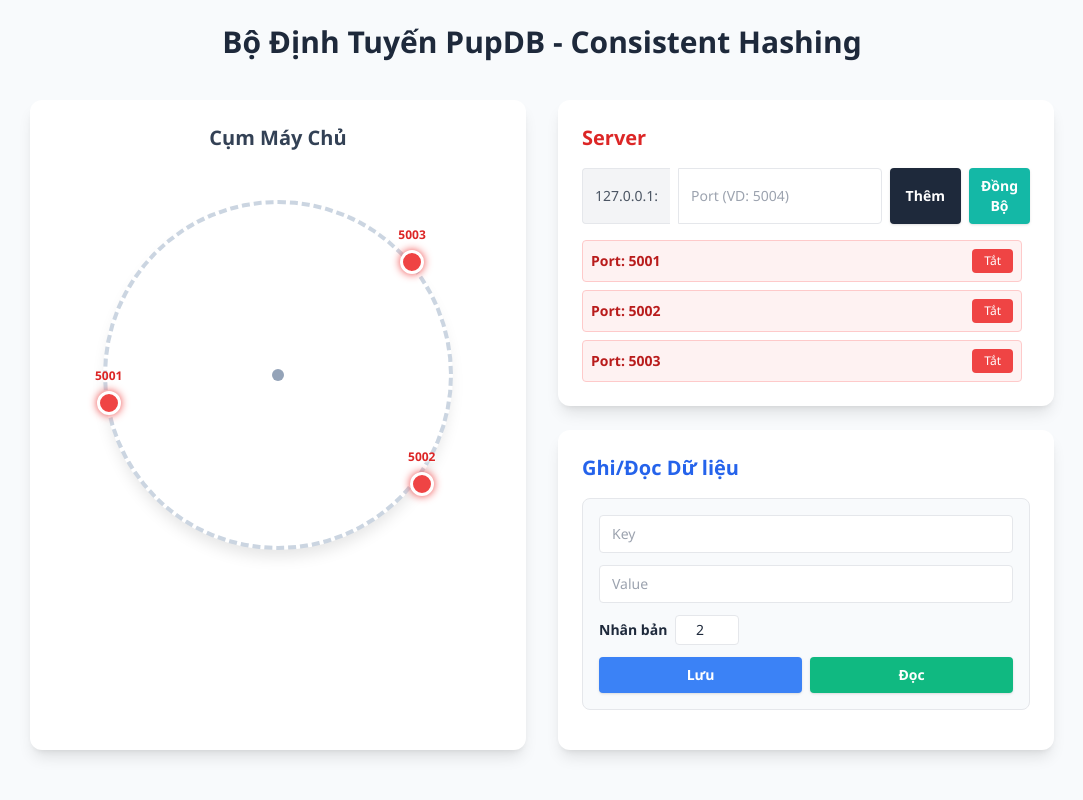
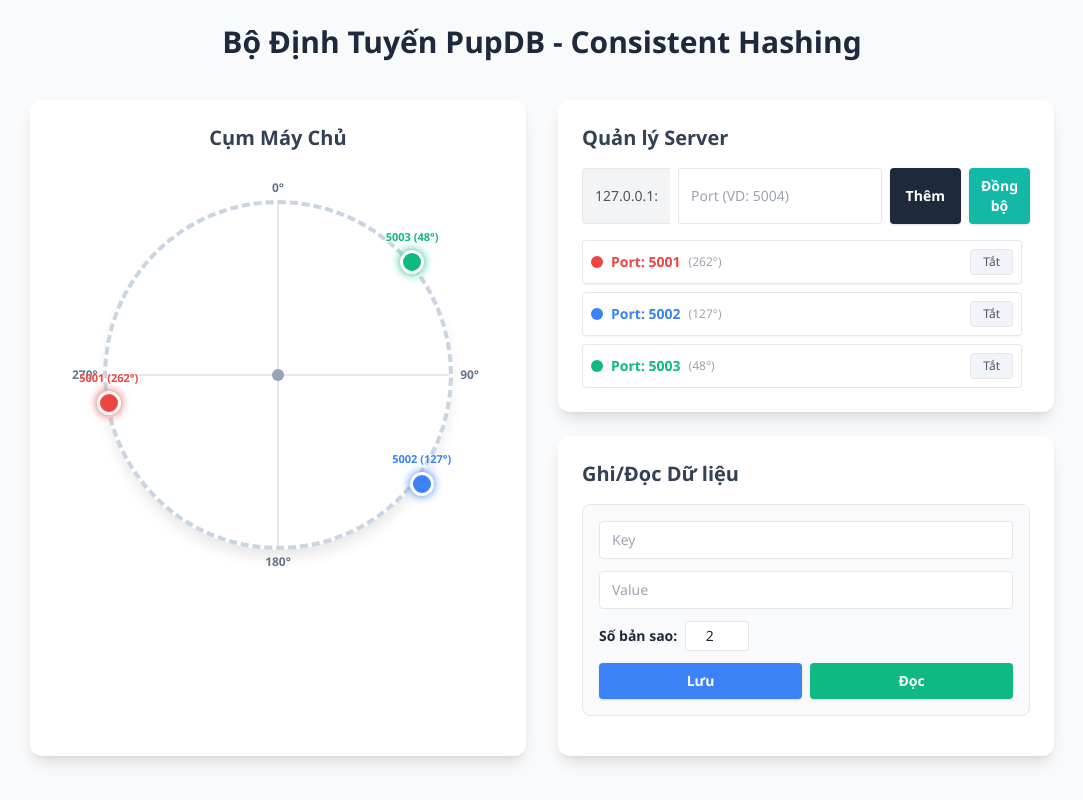
Before and after one commit to nguyenvanbinh05/distributed-system--pupdb, a Flask app: page / in a window 1280 px wide. Shown: the whole page, without its empty margins (98-1181 px from the left). Run offline with Flask 2, Linux system fonts and the light colour scheme; some libraries are stand-ins or nearby versions.

Commit message:
Optimize node and key visualization

```diff
--- a/routes/api.py
+++ b/routes/api.py
@@ -19,7 +19,6 @@ class RealConsistentHashRing:
             self.all_nodes_ui[node_url] = {"angle": angle, "active": True}
             self._rebuild_ring()
 
-    # FIX: Đã sửa lại hàm để nhận thêm tham số force_state
     def toggle_node(self, node_url, force_state=None):
         if node_url in self.all_nodes_ui:
             if force_state is not None:
@@ -47,6 +46,50 @@ class RealConsistentHashRing:
 hash_ring = RealConsistentHashRing()
 stored_keys_info = {}
 
+def rebalance_data():
+    global stored_keys_info
+    migrated_keys = 0
+    for key, info in list(stored_keys_info.items()):
+        old_replicas = info["replicas"]
+        num_replicas = len(old_replicas) if old_replicas else 1
+
+        new_targets = hash_ring.get_target_nodes(key, num_replicas)
+        new_ports = [n.split(':')[-1] for n in new_targets]
+
+        if set(old_replicas) != set(new_ports):
+            value = None
+
+            for port in old_replicas:
+                url = f"http://127.0.0.1:{port}"
+                if url in hash_ring.all_nodes_ui and hash_ring.all_nodes_ui[url]['active']:
+                    try:
+                        res = requests.get(f"{url}/get?key={key}", timeout=1.0).json()
+                        if res.get('status') == 'success':
+                            value = res['value']
+                            break
+                    except: pass
+
+            if value is not None:
+                for target in new_targets:
+                    target_port = target.split(':')[-1]
+                    if target_port not in old_replicas:
+                        try: requests.post(f"{target}/set", json={"key": key, "value": value}, timeout=1.0)
+                        except: pass
+
+                for port in old_replicas:
+                    if port not in new_ports:
+                        url = f"http://127.0.0.1:{port}"
+                        if url in hash_ring.all_nodes_ui and hash_ring.all_nodes_ui[url]['active']:
+                            try: requests.post(f"{url}/delete", json={"key": key}, timeout=1.0)
+                            except: pass
+
+                stored_keys_info[key]["replicas"] = new_ports
+                if "angle" not in stored_keys_info[key]:
+                    stored_keys_info[key]["angle"] = hash_ring._hash_to_angle(key)
+                migrated_keys += 1
+
+    return migrated_keys
+
 @api_bp.route('/status')
 def status():
     return jsonify({"nodes": hash_ring.all_nodes_ui, "keys": stored_keys_info})
@@ -55,15 +98,18 @@ def status():
 def sync_data():
     global stored_keys_info
     new_keys = {}
+    session = requests.Session()
     for url, info in hash_ring.all_nodes_ui.items():
         if info['active']:
             try:
-                res = requests.get(f"{url}/get_all", timeout=1.0).json()
+                res = session.get(f"{url}/get_all", timeout=0.5).json()
                 if res.get('status') == 'success':
                     port = str(res['node'])
                     for k in res.get('keys', []):
-                        if k not in new_keys: new_keys[k] = {"replicas": []}
-                        if port not in new_keys[k]["replicas"]: new_keys[k]["replicas"].append(port)
+                        if k not in new_keys:
+                            new_keys[k] = {"replicas": [], "angle": hash_ring._hash_to_angle(k)}
+                        if port not in new_keys[k]["replicas"]:
+                            new_keys[k]["replicas"].append(port)
             except: pass
     stored_keys_info = new_keys
     return jsonify({"status": "success"})
@@ -71,11 +117,16 @@ def sync_data():
 @api_bp.route('/add_node', methods=['POST'])
 def add_node():
     hash_ring.add_node(request.json['url'])
-    return jsonify({"status": "success"})
+    migrated_count = rebalance_data()
+    msg = f"Server đã online."
+    if migrated_count > 0: msg += f" Tự động di chuyển (Rebalance) thành công {migrated_count} Keys!"
+    return jsonify({"status": "success", "message": msg})
 
 @api_bp.route('/toggle_node', methods=['POST'])
 def toggle():
     hash_ring.toggle_node(request.json['url'])
+    if hash_ring.all_nodes_ui[url]['active']:
+        rebalance_data()
     return jsonify({"status": "success"})
 
 @api_bp.route('/set', methods=['POST'])
@@ -88,14 +139,17 @@ def set_data():
             requests.post(f"{node}/set", json=data, timeout=1.0)
             success.append(node.split(':')[-1])
         except: hash_ring.toggle_node(node, False)
-    stored_keys_info[data['key']] = {"replicas": success}
-    return jsonify({"status": "success", "message": f"Ghi vào: {', '.join(success)}"})
+
+    stored_keys_info[data['key']] = {
+        "replicas": success,
+        "angle": hash_ring._hash_to_angle(data['key'])
+    }
+    return jsonify({"status": "success", "message": f"Ghi thành công vào Port: {', '.join(success)}"})
 
 @api_bp.route('/get')
 def get_data():
     key = request.args.get('key')
-    if key not in stored_keys_info:
-        return jsonify({"status": "error", "message": "Key không tồn tại"})
+    if key not in stored_keys_info: return jsonify({"status": "error", "message": "Key chưa tồn tại"})
 
     for port in stored_keys_info[key]["replicas"]:
         url = f"http://127.0.0.1:{port}"
@@ -103,12 +157,6 @@ def get_data():
             try:
                 res = requests.get(f"{url}/get?key={key}", timeout=1.0).json()
                 if res.get('status') == 'success':
-                    # TRẢ VỀ CẢ TÊN SERVER ĐÃ PHẢN HỒI
-                    return jsonify({
-                        "status": "success",
-                        "value": res['value'],
-                        "fetched_from": f"Port {port}"
-                    })
-            except:
-                hash_ring.toggle_node(url, False)
-    return jsonify({"status": "error", "message": "Server chứa dữ liệu đã bị tắt!"})
+                    return jsonify({"status": "success", "value": res['value'], "fetched_from": f"Port {port}"})
+            except: hash_ring.toggle_node(url, False)
+    return jsonify({"status": "error", "message": "Tất cả server chứa dữ liệu đã sập!"})
--- a/templates/index.html
+++ b/templates/index.html
@@ -47,30 +47,16 @@
         transform: translate(-50%, -50%);
         z-index: 5;
         transition: all 0.4s ease;
+        border: 2px solid white;
       }
       .label {
         position: absolute;
-        font-size: 12px;
+        font-size: 11px;
         font-weight: bold;
         white-space: nowrap;
         transform: translate(-50%, -200%);
         text-shadow: 1px 1px 2px white;
         transition: all 0.4s ease;
-      }
-      .node-active {
-        background: #ef4444;
-        box-shadow: 0 0 8px #ef4444;
-      }
-      .node-inactive {
-        background: #9ca3af;
-        border-color: #f3f4f6;
-      }
-      .text-active {
-        color: #dc2626;
-      }
-      .text-inactive {
-        color: #9ca3af;
-        text-decoration: line-through;
       }
     </style>
   </head>
@@ -84,7 +70,9 @@
         <div
           class="bg-white p-6 rounded-xl shadow-lg flex flex-col items-center"
         >
-          <h2 class="text-xl font-bold mb-2 text-slate-700">Cụm Máy Chủ</h2>
+          <h2 class="text-xl font-bold mb-2 text-slate-700">
+            Cụm Máy Chủ
+          </h2>
           <div id="ui-ring" class="ring-container">
             <div class="center-dot"></div>
           </div>
@@ -92,8 +80,8 @@
 
         <div class="space-y-6">
           <div class="bg-white p-6 rounded-xl shadow-lg">
-            <h2 class="text-xl font-bold mb-4 text-red-600 flex items-center">
-              Server
+            <h2 class="text-xl font-bold mb-4 text-slate-700 flex items-center">
+              Quản lý Server
             </h2>
             <div class="flex gap-2 mb-4">
               <span
@@ -103,7 +91,7 @@
               <input
                 type="number"
                 id="node-port"
-                class="border rounded-r px-3 py-2 w-full text-sm outline-none focus:border-red-500"
+                class="border rounded-r px-3 py-2 w-full text-sm outline-none focus:border-blue-500"
                 placeholder="Port (VD: 5004)"
               />
               <button
@@ -116,7 +104,7 @@
                 onclick="syncData()"
                 class="bg-teal-500 hover:bg-teal-600 text-white px-3 py-2 rounded text-sm font-bold shadow transition"
               >
-                Đồng Bộ
+                Đồng bộ
               </button>
             </div>
             <ul
@@ -126,7 +114,7 @@
           </div>
 
           <div class="bg-white p-6 rounded-xl shadow-lg">
-            <h2 class="text-xl font-bold mb-4 text-blue-600">
+            <h2 class="text-xl font-bold mb-4 text-slate-700">
               Ghi/Đọc Dữ liệu
             </h2>
             <div class="space-y-3 mb-4 bg-slate-50 p-4 rounded-lg border">
@@ -143,7 +131,7 @@
                 placeholder="Value"
               />
               <div class="flex items-center gap-2">
-                <label class="text-sm font-bold">Nhân bản</label>
+                <label class="text-sm font-bold">Số bản sao:</label>
                 <input
                   type="number"
                   id="data-replicas"
@@ -182,6 +170,28 @@
     </div>
 
     <script>
+      const PALETTE = [
+        "#ef4444",
+        "#3b82f6",
+        "#10b981",
+        "#f59e0b",
+        "#8b5cf6",
+        "#ec4899",
+        "#06b6d4",
+        "#f97316",
+        "#84cc16",
+      ];
+      let portColors = {};
+      let colorIdx = 0;
+
+      function getColor(port) {
+        if (!portColors[port]) {
+          portColors[port] = PALETTE[colorIdx % PALETTE.length];
+          colorIdx++;
+        }
+        return portColors[port];
+      }
+
       async function fetchStatus() {
         const res = await fetch("/status");
         const data = await res.json();
@@ -191,22 +201,19 @@
 
       async function syncData(silent = false) {
         if (!silent) showLog("Đang đồng bộ...");
-
         try {
           await fetch("/sync");
           if (!silent) {
-            // Thêm dòng này để cập nhật trạng thái thành công
             showLog("Đã đồng bộ xong dữ liệu từ các Node!");
-
-            // Tùy chọn: Tự động ẩn thông báo sau 2 giây
-            setTimeout(() => {
-              document.getElementById("action-log").style.display = "none";
-            }, 2000);
+            setTimeout(
+              () =>
+                (document.getElementById("action-log").style.display = "none"),
+              2500,
+            );
           }
         } catch (error) {
           if (!silent) showLog("Lỗi đồng bộ!", true);
         }
-
         fetchStatus();
       }
 
@@ -215,21 +222,66 @@
         nodeList.innerHTML = "";
         for (const [url, info] of Object.entries(nodes)) {
           const port = url.split(":").pop();
+          const nodeColor = info.active ? getColor(port) : "#9ca3af";
+
           nodeList.innerHTML += `
-                    <li class="flex justify-between items-center bg-${info.active ? "red-50" : "gray-100"} p-2 rounded border border-${info.active ? "red-200" : "gray-300"}">
-                        <span class="text-sm font-bold ${info.active ? "text-red-700" : "text-gray-500 line-through"}">Port: ${port}</span>
-                        <button onclick="toggleNode('${url}')" class="text-xs ${info.active ? "bg-red-500" : "bg-green-500"} text-white px-3 py-1 rounded transition">
+                    <li class="flex justify-between items-center bg-white p-2 rounded border shadow-sm">
+                        <span class="text-sm font-bold flex items-center gap-2" style="color: ${nodeColor}; ${!info.active ? "text-decoration: line-through;" : ""}">
+                            <span style="width:12px; height:12px; border-radius:50%; background-color:${nodeColor}"></span>
+                            Port: ${port} <span class="font-normal text-xs text-gray-400">(${info.angle}°)</span>
+                        </span>
+                        <button onclick="toggleNode('${url}')" class="text-xs bg-slate-100 hover:bg-slate-200 border px-3 py-1 rounded transition text-slate-600">
                             ${info.active ? "Tắt" : "Bật"}
                         </button>
                     </li>`;
         }
         const keyList = document.getElementById("key-list");
         keyList.innerHTML = "";
+
+        let keysByPort = {};
+        for (const url of Object.keys(nodes)) {
+          keysByPort[url.split(":").pop()] = [];
+        }
+
         for (const [key, info] of Object.entries(keys)) {
+          if (!info.replicas) continue;
+
+          info.replicas.forEach((port, index) => {
+            if (!keysByPort[port]) keysByPort[port] = [];
+            keysByPort[port].push({
+              name: key,
+              angle: info.angle,
+              isPrimary: index === 0,
+            });
+          });
+        }
+
+
+        for (const [port, portKeys] of Object.entries(keysByPort)) {
+          if (portKeys.length === 0) continue;
+
+          const nodeColor = nodes[`http://127.0.0.1:${port}`]?.active
+            ? getColor(port)
+            : "#9ca3af";
+
           keyList.innerHTML += `
-                    <li class="bg-blue-50 p-2 rounded border border-blue-100 flex justify-between items-center">
-                        <b>${key}</b> <span class="text-xs text-slate-500">Node: ${info.replicas.join(", ")}</span>
-                    </li>`;
+                    <div class="text-xs font-bold mt-4 mb-2 flex items-center gap-1" style="color: ${nodeColor}">
+                        <svg class="w-4 h-4" fill="none" stroke="currentColor" viewBox="0 0 24 24" xmlns="http://www.w3.org/2000/svg"><path stroke-linecap="round" stroke-linejoin="round" stroke-width="2" d="M5 8h14M5 8a2 2 0 110-4h14a2 2 0 110 4M5 8v10a2 2 0 002 2h10a2 2 0 002-2V8m-9 4h4"></path></svg>
+                        Lưu trữ tại Server ${port}
+                    </div>`;
+
+          portKeys.forEach((k) => {
+            // Badge phân biệt Bản Chính và Bản Sao
+            const roleBadge = k.isPrimary
+              ? `<span class="text-[10px] text-blue-600 bg-blue-50 px-2 py-1 rounded border border-blue-100 font-medium">Bản chính</span>`
+              : `<span class="text-[10px] text-gray-500 bg-gray-100 px-2 py-1 rounded border border-gray-200">Bản sao</span>`;
+
+            keyList.innerHTML += `
+                        <li class="bg-white p-2 rounded border shadow-sm flex justify-between items-center ml-2 border-l-4 mb-1 ${k.isPrimary ? "" : "opacity-80"}" style="border-left-color: ${nodeColor}">
+                            <b style="color: ${nodeColor}">${k.name} <span class="text-[10px] font-normal text-gray-400">(${k.angle}°)</span></b>
+                            ${roleBadge}
+                        </li>`;
+          });
         }
       }
 
@@ -243,12 +295,15 @@
       async function addNode() {
         const port = document.getElementById("node-port").value;
         if (!port) return showLog("Vui lòng nhập Port!", true);
-        await fetch("/add_node", {
+        showLog("Đang Thêm Server và tổ chức lại dải băm (Rebalancing)...");
+        const res = await fetch("/add_node", {
           method: "POST",
           headers: { "Content-Type": "application/json" },
           body: JSON.stringify({ url: `http://127.0.0.1:${port}` }),
         });
-        syncData(true);
+        const data = await res.json();
+        showLog(` ${data.message}`);
+        fetchStatus();
       }
 
       async function toggleNode(url) {
@@ -278,49 +333,73 @@
       async function getData() {
         const key = document.getElementById("data-key").value;
         if (!key) return showLog("Nhập Key!", true);
-
         const res = await fetch(`/get?key=${key}`);
         const data = await res.json();
-
-        if (data.status === "success") {
+        if (data.status === "success")
           showLog(
-            `<b>${key}</b> : ${data.value} <br><span class="text-xs text-gray-500 italic">Dữ liệu từ: ${data.fetched_from}</span>`,
+            `<b>${key}</b> = ${data.value} <br><span class="text-xs text-gray-500 italic">Dữ liệu từ: ${data.fetched_from}</span>`,
           );
-        } else {
-          showLog(data.message, true);
-        }
+        else showLog(data.message, true);
         fetchStatus();
       }
 
       function drawRing(nodesDict, keysDict) {
         const ring = document.getElementById("ui-ring");
-        ring.innerHTML = '<div class="center-dot"></div>';
+
+        // Vẽ mặt nền: 2 Trục tọa độ và các mốc góc độ
+        const baseHTML = `
+                <div style="position: absolute; width: 2px; height: 100%; background: #e2e8f0; left: 50%; transform: translateX(-50%); z-index: 1;"></div>
+                <div style="position: absolute; width: 100%; height: 2px; background: #e2e8f0; top: 50%; transform: translateY(-50%); z-index: 1;"></div>
+
+                <div style="position: absolute; top: -25px; left: 50%; transform: translateX(-50%); font-size: 12px; color: #64748b; font-weight: bold;">0°</div>
+                <div style="position: absolute; right: -30px; top: 50%; transform: translateY(-50%); font-size: 12px; color: #64748b; font-weight: bold;">90°</div>
+                <div style="position: absolute; bottom: -25px; left: 50%; transform: translateX(-50%); font-size: 12px; color: #64748b; font-weight: bold;">180°</div>
+                <div style="position: absolute; left: -35px; top: 50%; transform: translateY(-50%); font-size: 12px; color: #64748b; font-weight: bold;">270°</div>
+
+                <div class="center-dot" style="z-index: 2;"></div>
+            `;
+        ring.innerHTML = baseHTML;
+
+        // Vẽ Node
         for (const [url, info] of Object.entries(nodesDict)) {
+          const port = url.split(":").pop();
+          const nodeColor = info.active ? getColor(port) : "#9ca3af";
+
           const rad = (info.angle - 90) * (Math.PI / 180);
           const x = 175 + 175 * Math.cos(rad);
           const y = 175 + 175 * Math.sin(rad);
-          ring.innerHTML += `<div class="node-point ${info.active ? "node-active" : "node-inactive"}" style="left:${x}px; top:${y}px;"></div>
-                                   <div class="label ${info.active ? "text-active" : "text-inactive"}" style="left:${x}px; top:${y}px;">${url.split(":").pop()}</div>`;
+
+          const shadow = info.active
+            ? `box-shadow: 0 0 10px ${nodeColor};`
+            : "";
+
+          ring.innerHTML += `<div class="node-point" style="left:${x}px; top:${y}px; background-color: ${nodeColor}; ${shadow}"></div>
+                                   <div class="label" style="left:${x}px; top:${y}px; color: ${nodeColor}; z-index: 10;">${port} (${info.angle}°)</div>`;
         }
-        let nodeKeyCount = {};
+
+        let angleCollisionCount = {};
         for (const [key, info] of Object.entries(keysDict)) {
-          info.replicas.forEach((replicaPort) => {
-            let targetAngle =
-              nodesDict[`http://127.0.0.1:${replicaPort}`]?.angle;
-            if (targetAngle !== undefined) {
-              nodeKeyCount[replicaPort] = (nodeKeyCount[replicaPort] || 0) + 1;
-              const radius = 135 - (nodeKeyCount[replicaPort] - 1) * 20;
-              const rad = (targetAngle - 90) * (Math.PI / 180);
-              const x = 175 + radius * Math.cos(rad);
-              const y = 175 + radius * Math.sin(rad);
-              const isActive =
-                nodesDict[`http://127.0.0.1:${replicaPort}`]?.active;
-              ring.innerHTML += `<div class="key-point" style="left:${x}px; top:${y}px; background:${isActive ? "#3b82f6" : "#9ca3af"}"></div>
-                                           <div class="label ${isActive ? "text-blue-600" : "text-gray-400"}" style="left:${x}px; top:${y}px; transform: translate(-50%, -150%);">${key}</div>`;
-            }
-          });
+          if (info.angle === undefined) continue;
+
+          const primaryPort = info.replicas[0];
+          const keyColor =
+            primaryPort && nodesDict[`http://127.0.0.1:${primaryPort}`]?.active
+              ? getColor(primaryPort)
+              : "#9ca3af";
+
+          angleCollisionCount[info.angle] =
+            (angleCollisionCount[info.angle] || 0) + 1;
+          const radius = 135 - (angleCollisionCount[info.angle] - 1) * 20;
+
+          const rad = (info.angle - 90) * (Math.PI / 180);
+          const x = 175 + radius * Math.cos(rad);
+          const y = 175 + radius * Math.sin(rad);
+
+          ring.innerHTML += `<div class="key-point" style="left:${x}px; top:${y}px; background-color: ${keyColor}"></div>
+                                   <div class="label" style="left:${x}px; top:${y}px; color: ${keyColor}; transform: translate(-50%, -150%);">${key} (${info.angle}°)</div>`;
         }
       }
+
       fetchStatus();
       setInterval(fetchStatus, 3000);
     </script>
```
Also changed, not shown: node.py (+9 -0 lines).
